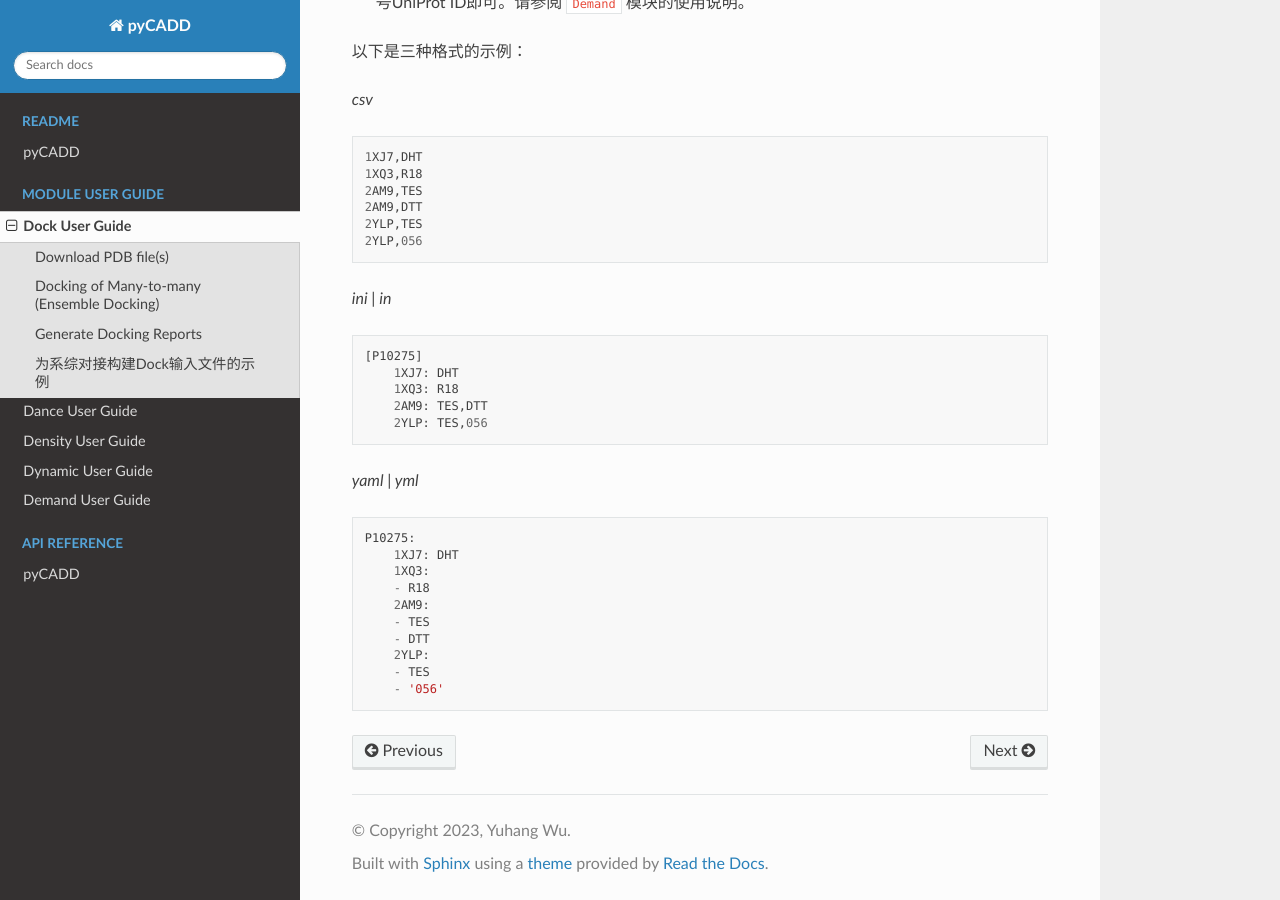
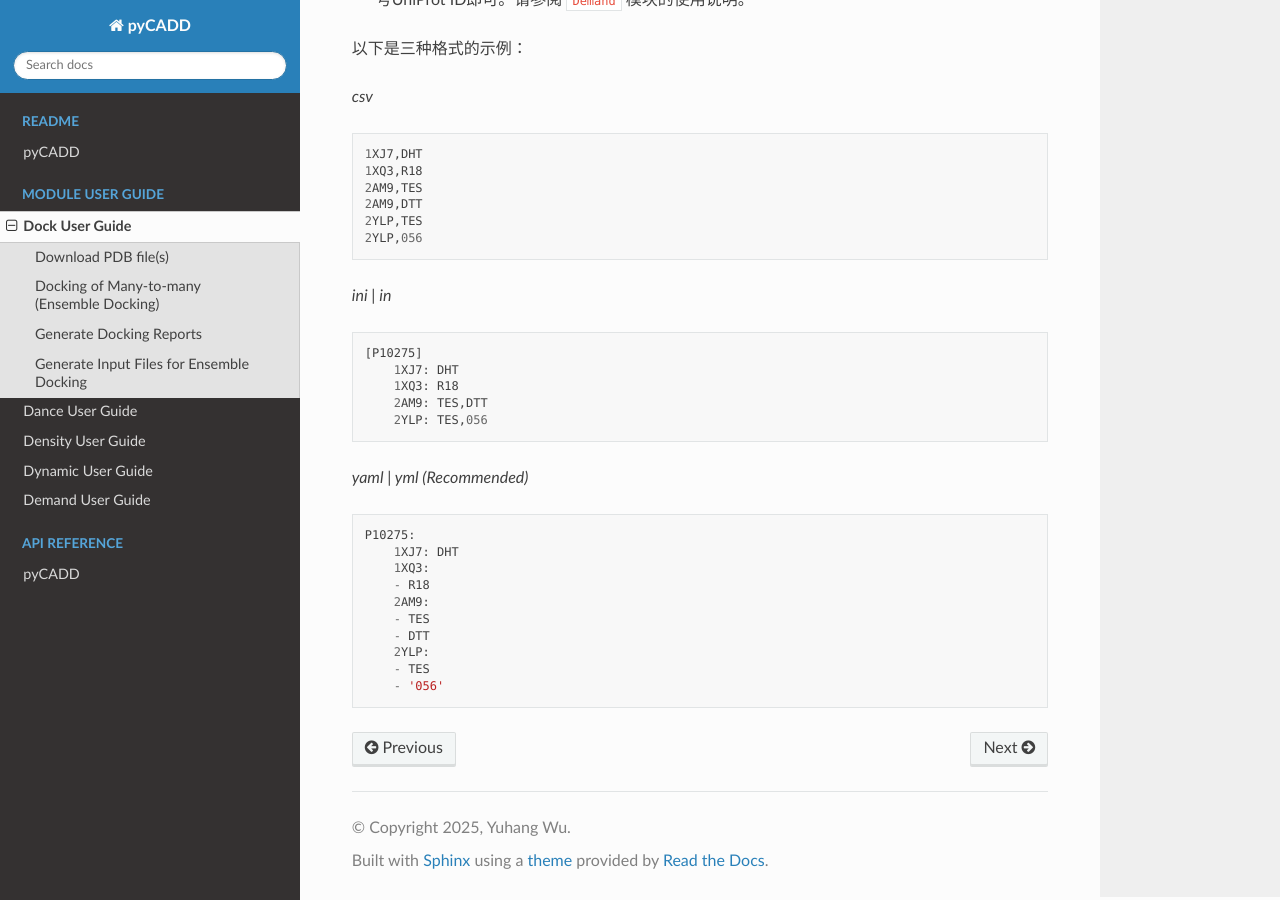
Before and after one commit to CyberCatQ/pyCADD, a Sphinx documentation site: the page built from source/dock.md, in a window 1280 px wide and 900 px high, scrolled down 3905 px. Built offline with Sphinx 7.4.7 and the Read the Docs theme 3.1.0, drawn with Linux system fonts in a browser that asks for light colours; the version number could not be read and is left out; some of the changed text lies outside the part shown.

Commit message:
Update docs

````diff
--- /dev/null
+++ b/requirements.txt
@@ -0,0 +1,3 @@
+sphinx_rtd_theme
+sphinx_markdown_tables
+recommonmark
--- a/source/conf.py
+++ b/source/conf.py
@@ -10,7 +10,7 @@
 # https://www.sphinx-doc.org/en/master/usage/configuration.html#project-information
 
 project = 'pyCADD'
-copyright = '2023, Yuhang Wu'
+copyright = '2025, Yuhang Wu'
 author = 'Yuhang Wu'
 from pyCADD import __version__
 release = __version__
@@ -19,8 +19,8 @@
 # https://www.sphinx-doc.org/en/master/usage/configuration.html#general-configuration
 
 extensions = [
-    'recommonmark',
-    'sphinx.ext.autodoc',
+   'recommonmark',
+   'sphinx.ext.autodoc',
    'sphinx.ext.doctest',
    'sphinx.ext.intersphinx',
    'sphinx.ext.todo',
--- a/source/dock.md
+++ b/source/dock.md
@@ -32,7 +32,7 @@
 
 请确保当前工作目录在您想要保存项目文件的目录中, 并在目录中额外准备：
 
-* 一个分行列出的, 包含所有受体蛋白所属 PDB ID的输入文件，支持的格式包括 **.csv** **.ini** **.in** **.yaml** **.yml**, 支持的输入文件格式请参阅 [为系综对接构建Dock输入文件的示例](#为系综对接构建dock输入文件的示例)。该输入文件可由`Demand`模块自动生成，或由您手动创建;
+* 一个分行列出的, 包含所有受体蛋白所属 PDB ID的输入文件，支持的格式包括 **.csv** **.ini** **.in** **.yaml** **.yml**, 支持的输入文件格式请参阅 [为系综对接构建Dock输入文件的示例](#generate-input-files-for-ensemble-docking)。该输入文件可由`Demand`模块自动生成，或由您手动创建;
 * 一个需要对接的化合物库 **3D结构文件** **.pdb*  **.mae* **.sdf* 或其他Schrodinger支持的格式
     如果晶体包含有多个不同名称(ID)的小分子配体, 请在文件中指明 (以逗号分隔) 以定义对接格点的中心;
     如包含相同名称的多个小分子，则 `Dock` 会自动选择其中之一定义为对接格点的中心。
@@ -94,7 +94,7 @@
 报告文件生成应该聚焦于少数重点分子，不建议为过多分子生成报告文件。
 
 
-## 为系综对接构建Dock输入文件的示例
+## Generate Input Files for Ensemble Docking
 
 `pycadd-dock ensemble-dock` 支持三种输入文件格式：
 * csv
@@ -132,7 +132,7 @@
     2YLP: TES,056
 ```
 
-*yaml | yml*
+*yaml | yml (Recommended)*
 ```
 P10275:
     1XJ7: DHT
````
Also changed, not shown: source/dynamic.md (+1 -1 lines), 2 other files.
